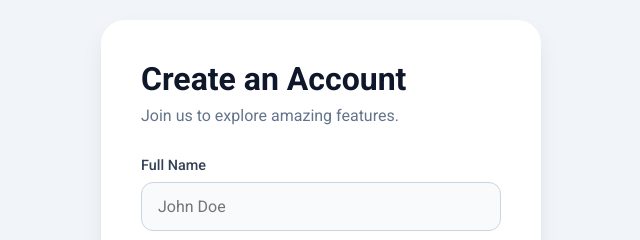
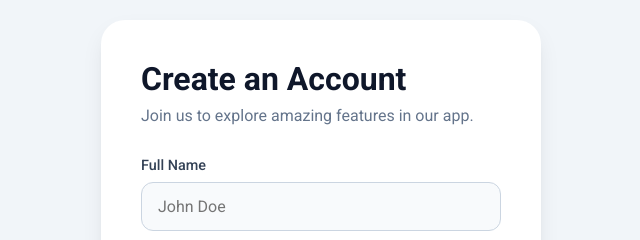
Before and after one commit to lethuyhien02092006-netizen/CSE391_LeThuyHien_2451160773, a plain HTML site: page PBT_09/form_validator/index.html in a window 1280 px wide. Shown: the top 240 px of the page, 319-959 px from the left. Drawn offline with Linux system fonts and the light colour scheme.

Commit message:
Hoan thanh B3

```diff
--- a/PBT_09/form_validator/index.html
+++ b/PBT_09/form_validator/index.html
@@ -11,7 +11,7 @@
     <div class="container">
         <div class="form-wrapper">
             <h2>Create an Account</h2>
-            <p class="subtitle">Join us to explore amazing features.</p>
+            <p class="subtitle">Join us to explore amazing features in our app.</p>
 
             <form id="registerForm" novalidate>
                 <div class="input-group">
```
